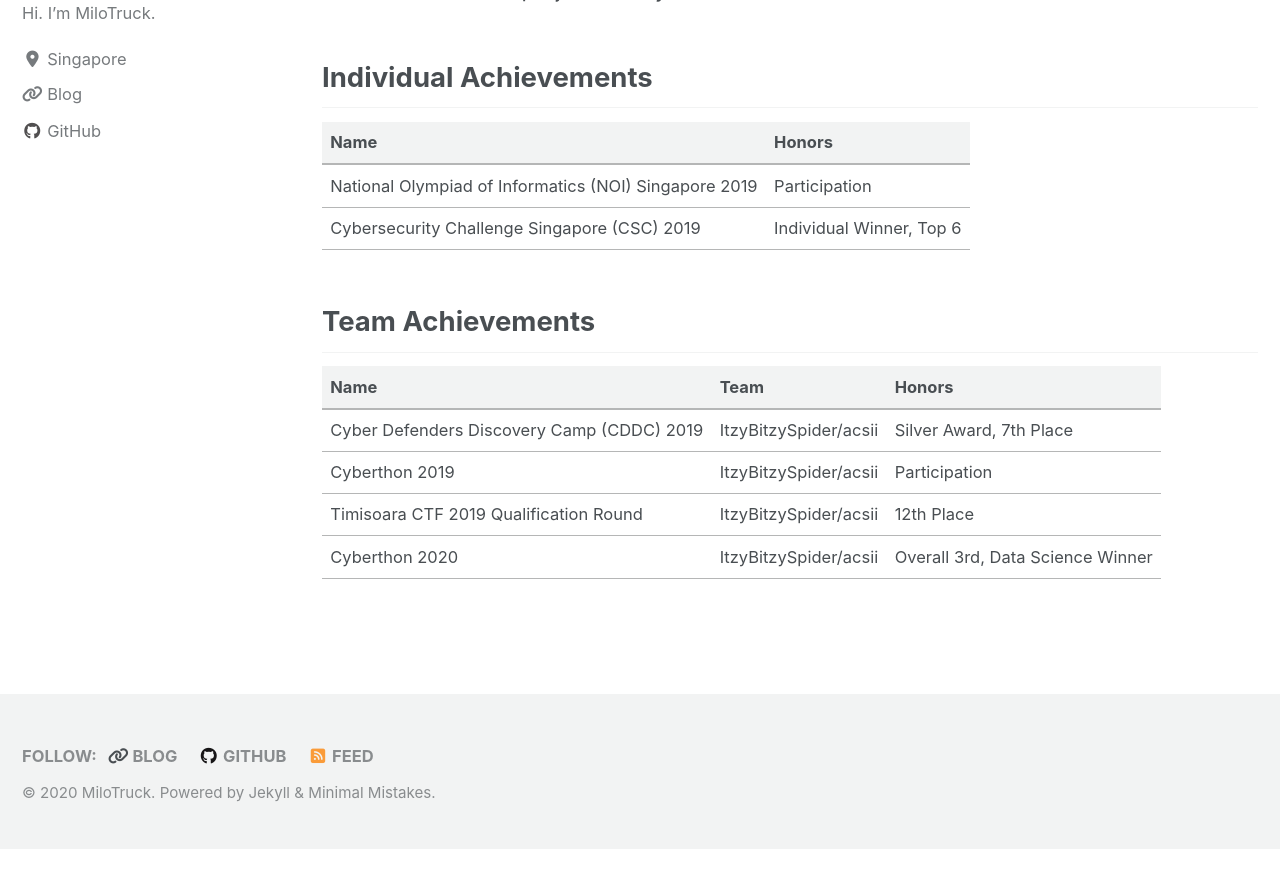
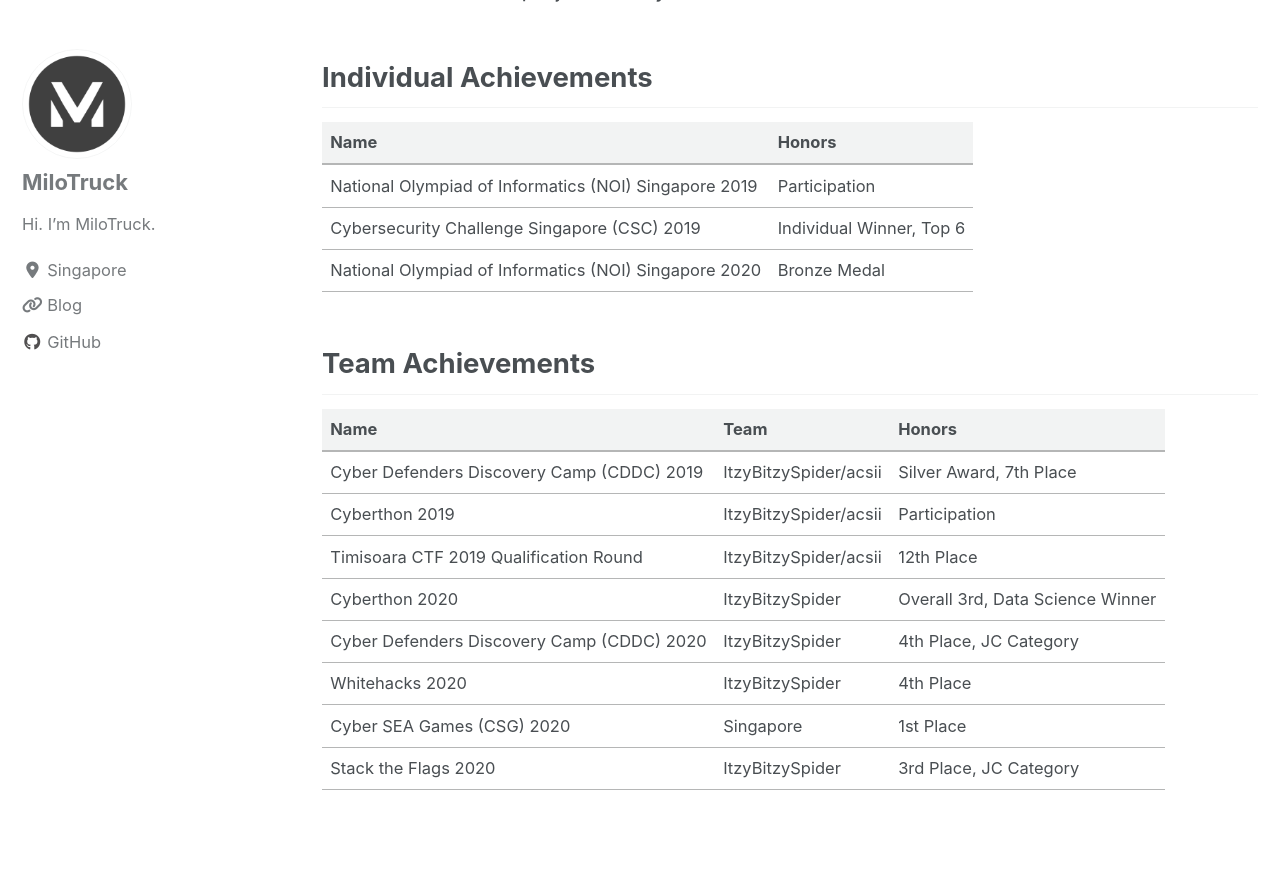
Before and after one commit to MiloTruck/milotruck.github.io, a Jekyll site: the page built from _pages/about.md, in a window 1280 px wide and 900 px high, scrolled down 289 px. Shown: the top 888 px of the window. Built offline with Jekyll 4.4.1, drawn with Linux system fonts in a browser that asks for light colours; cached includes are drawn as plain includes; nearby versions of some CDN libraries; before the commit the page ends 1138 px from its top, so only the background shows below that.

Commit message:
Updated about page.

```diff
--- a/_pages/about.md
+++ b/_pages/about.md
@@ -13,6 +13,7 @@ Hi, I'm MiloTruck, a student from Singapore. I regularly participate in Competit
 |-------------------------------------------------------|--------------------------	|
 | National Olympiad of Informatics (NOI) Singapore 2019 | Participation            	|
 | Cybersecurity Challenge Singapore (CSC) 2019          | Individual Winner, Top 6 	|
+| National Olympiad of Informatics (NOI) Singapore 2020 | Bronze Medal            	|
 
 
 ## Team Achievements
@@ -22,4 +23,8 @@ Hi, I'm MiloTruck, a student from Singapore. I regularly participate in Competit
 | Cyber Defenders Discovery Camp (CDDC) 2019 | ItzyBitzySpider/acsii | Silver Award, 7th Place          |
 | Cyberthon 2019                             | ItzyBitzySpider/acsii | Participation                    |
 | Timisoara CTF 2019 Qualification Round     | ItzyBitzySpider/acsii | 12th Place                       |
-| Cyberthon 2020                             | ItzyBitzySpider/acsii | Overall 3rd, Data Science Winner |
+| Cyberthon 2020                             | ItzyBitzySpider       | Overall 3rd, Data Science Winner |
+| Cyber Defenders Discovery Camp (CDDC) 2020 | ItzyBitzySpider       | 4th Place, JC Category           |
+| Whitehacks 2020                            | ItzyBitzySpider       | 4th Place                        |
+| Cyber SEA Games (CSG) 2020                 | Singapore             | 1st Place                        |
+| Stack the Flags 2020                       | ItzyBitzySpider       | 3rd Place, JC Category           |
```
